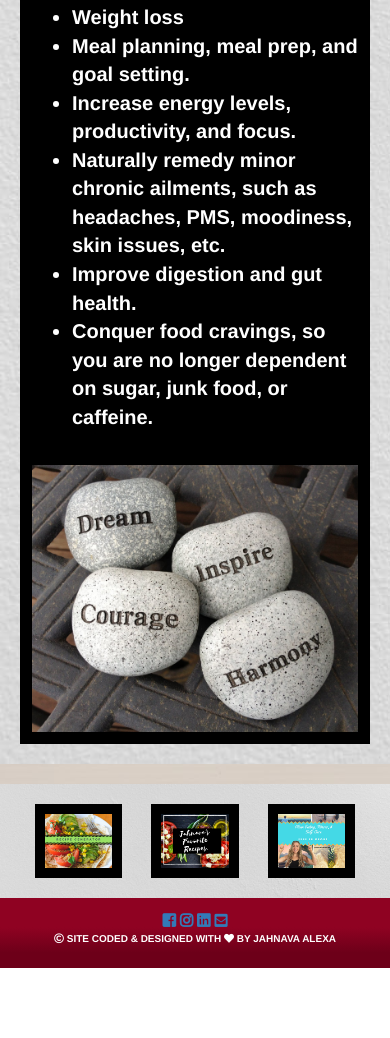
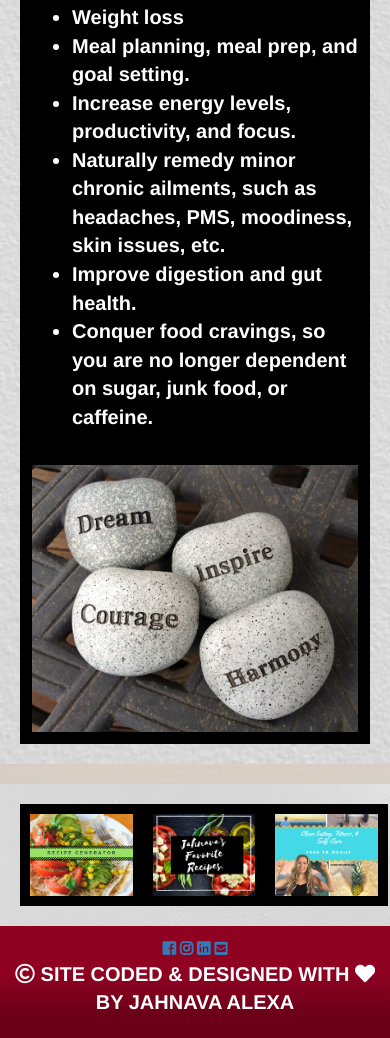
Before and after one commit to Jahnava/HealthCoach, a website: page public/html/index.html in a window 390 px wide. Shown: the part 2765-3803 px from the top of the page. Before the commit the page ends 3733 px from the top, so only its background shows below. Drawn offline with nearby package versions, Linux system fonts and the light colour scheme; a web font is replaced by a local one.

Commit message:
worked on mobile responsiveness

```diff
--- a/public/css/main.css
+++ b/public/css/main.css
@@ -9,8 +9,6 @@ html,body{
   background-size: cover;
   /* background-repeat: no-repeat; */
 }
-
-
 
 /* nav & title */
 h1, .nav-pills>li>a {
@@ -214,6 +212,45 @@ background: -webkit-linear-gradient(top, #8f0222 42%,#6d0019 78%); /* Chrome10-2
 background: linear-gradient(to bottom, #8f0222 42%,#6d0019 78%); /* W3C, IE10+, FF16+, Chrome26+, Opera12+, Safari7+ */
 filter: progid:DXImageTransform.Microsoft.gradient( startColorstr='#8f0222', endColorstr='#6d0019',GradientType=0 ); /* IE6-9 */
 }
+
+@media (max-width: 1000px) {
+  .little-box {
+    flex: 0 0 auto;
+    font-weight: bold;
+    font-size: 15px;
+    text-transform: uppercase;
+    padding-top: 5%;
+    padding-bottom: 5%;
+    color: white;
+  background:black;
+  background: #8f0222; /* Old browsers */
+  background: -moz-linear-gradient(top, #8f0222 42%, #6d0019 78%); /* FF3.6-15 */
+  background: -webkit-linear-gradient(top, #8f0222 42%,#6d0019 78%); /* Chrome10-25,Safari5.1-6 */
+  background: linear-gradient(to bottom, #8f0222 42%,#6d0019 78%); /* W3C, IE10+, FF16+, Chrome26+, Opera12+, Safari7+ */
+  filter: progid:DXImageTransform.Microsoft.gradient( startColorstr='#8f0222', endColorstr='#6d0019',GradientType=0 ); /* IE6-9 */
+    font-size: 30px;
+  }
+}
+@media (min-width: 50px) and (max-width: 1000px) {
+  .little-box {
+    flex: 0 0 auto;
+    font-weight: bold;
+    font-size: 15px;
+    text-transform: uppercase;
+    padding-top: 5%;
+    padding-bottom: 5%;
+    color: white;
+  background:black;
+  background: #8f0222; /* Old browsers */
+  background: -moz-linear-gradient(top, #8f0222 42%, #6d0019 78%); /* FF3.6-15 */
+  background: -webkit-linear-gradient(top, #8f0222 42%,#6d0019 78%); /* Chrome10-25,Safari5.1-6 */
+  background: linear-gradient(to bottom, #8f0222 42%,#6d0019 78%); /* W3C, IE10+, FF16+, Chrome26+, Opera12+, Safari7+ */
+  filter: progid:DXImageTransform.Microsoft.gradient( startColorstr='#8f0222', endColorstr='#6d0019',GradientType=0 ); /* IE6-9 */
+    font-size: 30%;
+  }
+}
+
+
 .sticky-footer2{
   flex: 0 0 auto;
   font-weight: bold;
@@ -279,6 +316,17 @@ background-size: cover
 
 .small-text {
   font-size: 10px;
+}
+
+@media (max-width: 1000px) {
+  .small-text {
+font-size: 20px;
+  }
+}
+@media (min-width: 50px) and (max-width: 1000px) {
+  .small-text {
+    font-size: 20px;
+  }
 }
 
 .large-text {
@@ -376,3 +424,23 @@ label {
 input:invalid:not(:focus) {
     outline: 1px solid #f00;
 }
+
+
+@media (max-width: 1000px) {
+  .little-box {
+    width:35%;
+    padding: 1rem;
+    background:black;
+    font-size: 20%;
+    font-weight: bold;
+  }
+}
+@media (min-width: 50px) and (max-width: 1000px) {
+  .little-box {
+    width:35%;
+    padding: 1rem;
+    background:black;
+    font-size: 20%;
+    font-weight: bold;
+  }
+}
--- a/public/html/index.html
+++ b/public/html/index.html
@@ -86,7 +86,7 @@ sick,fat,sad,happy,feel better,local health coaching,online coaching,food,fitnes
        </div>
        </ul>
     <div class="box col-2">
-      <img src="/images/jah-pic3.jpeg" alt="" style="width:100%;height:50%;">
+      <img src="/images/jah-pic3.jpeg" alt="" style="width:100%;height:100%;">
     </div>
     </div>
 
@@ -122,18 +122,18 @@ sick,fat,sad,happy,feel better,local health coaching,online coaching,food,fitnes
      <!-- <h3 class="text-center" id="order">2. Order with flex-box</h3> -->
 <div class="container-order">
   <!-- recipe generator -->
-  <div class="box blue text-center">
+  <div class="box blue text-center little-box">
     <a href="https://jahnava.typeform.com/to/j6X40v">
           <img src="/images/recipes1.jpeg" alt="" style="width:100%;height:100%;">
         </a>
       </div>
       <!-- jahnava's favorite recipes -->
-  <div class="box breeze text-center"><a href="https://www.pinterest.com/InspiredHealthCoach/clean-eating-recipe-suggestions">
+  <div class="box breeze text-center little-box"><a href="https://www.pinterest.com/InspiredHealthCoach/clean-eating-recipe-suggestions">
         <img src="/images/recipes2.jpeg" alt="" style="width:100%;height:100%;">
         </a>
       </div>
       <!-- some other link -->
-  <div class="box yellow text-center">
+  <div class="box yellow text-center little-box">
     <a href="https://www.facebook.com/groups/FoodAndFitnessWithJahnava">
         <!-- <div class="box col-2text-center"> -->
           <img src="/images/recipes3.jpeg" alt="" style="width:100%;height:100%;">
```
